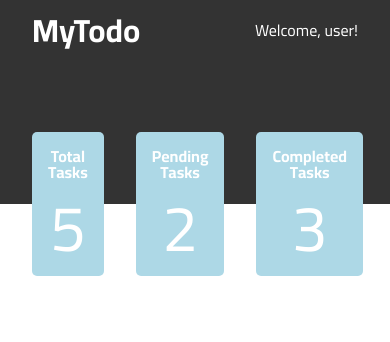
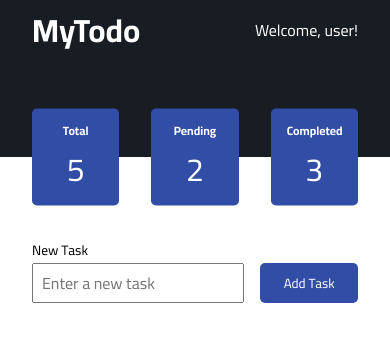
Before and after one commit to flaviare1s/my-todo, a React (Vite) app: page / in a window 390 px wide. Shown: the top 342 px of the page. Built offline with nearby package versions, Linux system fonts and the light colour scheme.

Commit message:
Adiciona componente Tasks e ajusta responsividade

```diff
--- a/src/App.tsx
+++ b/src/App.tsx
@@ -1,11 +1,13 @@
 import "./styles/global.css"
 import { Header } from "./components/Header/Header";
+import { Tasks } from "./components/Tasks/Tasks";
 
 function App() {
 
   return (
     <>
       <Header />
+      <Tasks />
     </>
   )
 }
--- a/src/components/Header/Header.tsx
+++ b/src/components/Header/Header.tsx
@@ -1,6 +1,6 @@
-import { StatsCard } from "../StatsCard/StatsCard"
-import styles  from "./styles.module.scss"
-import React from "react"
+import { StatsCard } from "../StatsCard/StatsCard";
+import styles from "./styles.module.scss";
+import React from "react";
 
 export const Header: React.FC = () => {
   return (
@@ -11,11 +11,11 @@
           <span>Welcome, user!</span>
         </div>
         <div>
-          <StatsCard title="Total Tasks" value={5} />
-          <StatsCard title="Pending Tasks" value={2} />
-          <StatsCard title="Completed Tasks" value={3} />
+          <StatsCard title="Total" value={5} />
+          <StatsCard title="Pending" value={2} />
+          <StatsCard title="Completed" value={3} />
         </div>
       </div>
     </header>
   );
-}
+};
--- a/src/components/Header/styles.module.scss
+++ b/src/components/Header/styles.module.scss
@@ -1,5 +1,5 @@
 .header {
-  background-color: #333;
+  background-color: #181c23;
   color: #fff;
 
   .container {
@@ -15,6 +15,7 @@
 
     div:last-child {
       display: flex;
+      flex: 1;
       align-items: center;
       gap: 2rem;
       transform: translateY(50%);
--- a/src/components/StatsCard/styles.module.scss
+++ b/src/components/StatsCard/styles.module.scss
@@ -1,9 +1,11 @@
 .stats_card {
-  background-color: lightblue;
+  background-color: #314da6;
   width: 100%;
   padding: 1rem;
   text-align: center;
   border-radius: 5px;
+  flex: 1 1 30%;
+  min-width: 50px;
 
   h2 {
     font-size: 1rem;
@@ -16,3 +18,14 @@
     line-height: 1;
   }
 }
+
+@media screen and (max-width: 500px) {
+  .stats_card {
+    h2 {
+      font-size: 0.75rem;
+    }
+    span {
+      font-size: 2rem;
+    }
+  }
+}
--- /dev/null
+++ b/src/components/Tasks/Tasks.tsx
@@ -0,0 +1,24 @@
+import styles from "./styles.module.scss";
+import React from "react";
+
+export const Tasks: React.FC = () => {
+  const [taskTitle, setTaskTitle] = React.useState("");
+
+  return (
+    <section className={styles.container}>
+      <form>
+        <div>
+          <label htmlFor="task-title">New Task</label>
+          <input
+            value={taskTitle}
+            onChange={(e) => setTaskTitle(e.target.value)}
+            type="text"
+            id="task-title"
+            placeholder="Enter a new task"
+          />
+        </div>
+        <button type="submit">Add Task</button>
+      </form>
+    </section>
+  );
+};
--- /dev/null
+++ b/src/components/Tasks/styles.module.scss
@@ -0,0 +1,43 @@
+.container {
+  max-width: 1240px;
+  padding: 0 2rem;
+  margin: 7rem auto 0 auto;
+
+  form {
+    display: flex;
+    align-items: flex-end;
+    gap: 1rem;
+
+    div {
+      display: flex;
+      flex-direction: column;
+      width: 100%;
+
+      label {
+        font-size: 0.85rem;
+      }
+
+      input {
+        height: 40px;
+        width: 100%;
+        padding: 0 0.5rem;
+        font-size: 1rem;
+      }
+    }
+
+    button {
+      width: 150px;
+      height: 40px;
+      border: none;
+      border-radius: 5px;
+      background-color: #314da6;
+      color: #fff;
+    }
+  }
+}
+
+@media screen and (max-width: 500px) {
+  .container {
+    margin: 5rem auto 0 auto;
+  }
+}
```
Also changed, not shown: src/components/StatsCard/StatsCard.tsx (+6 -6 lines).
